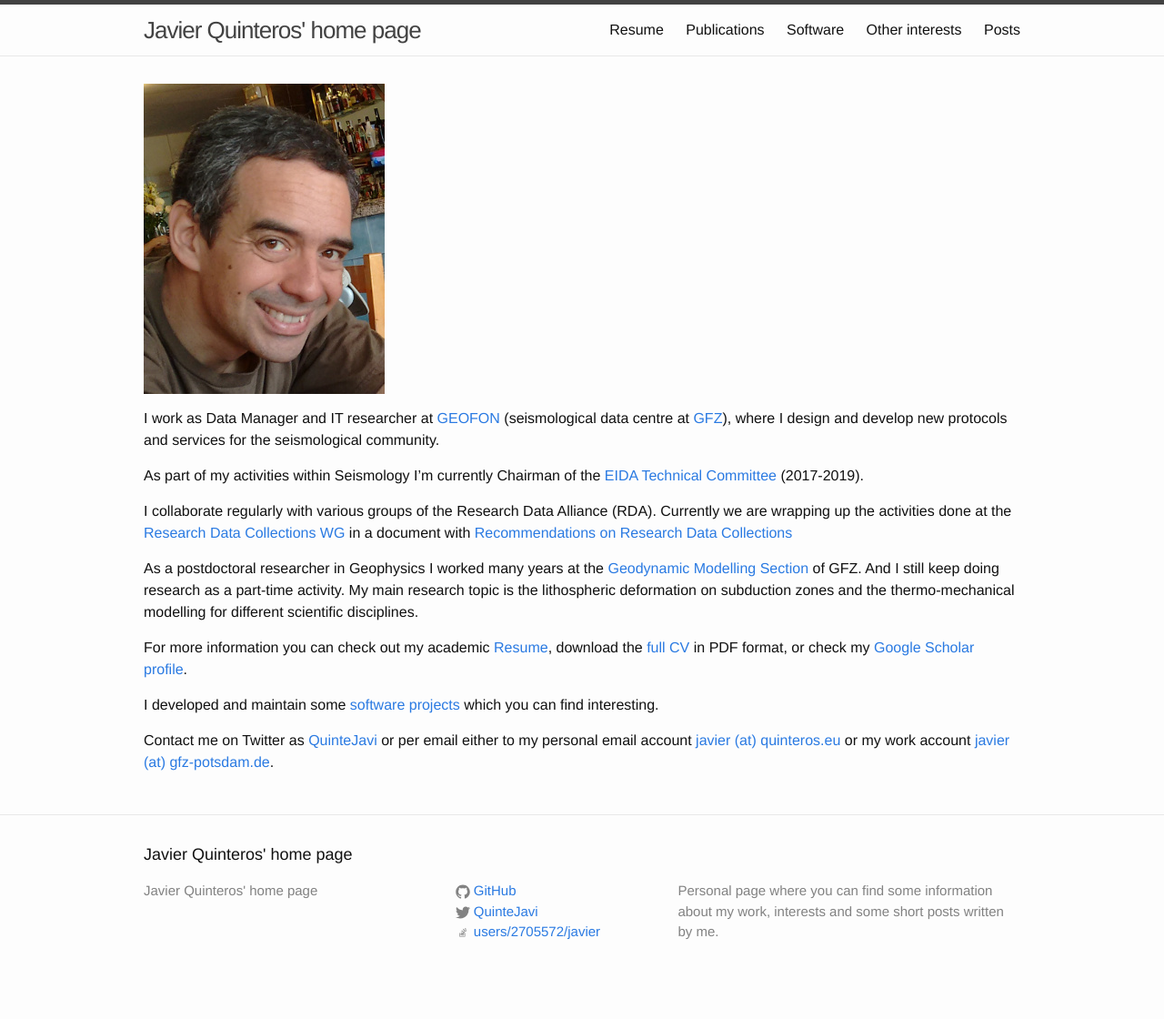
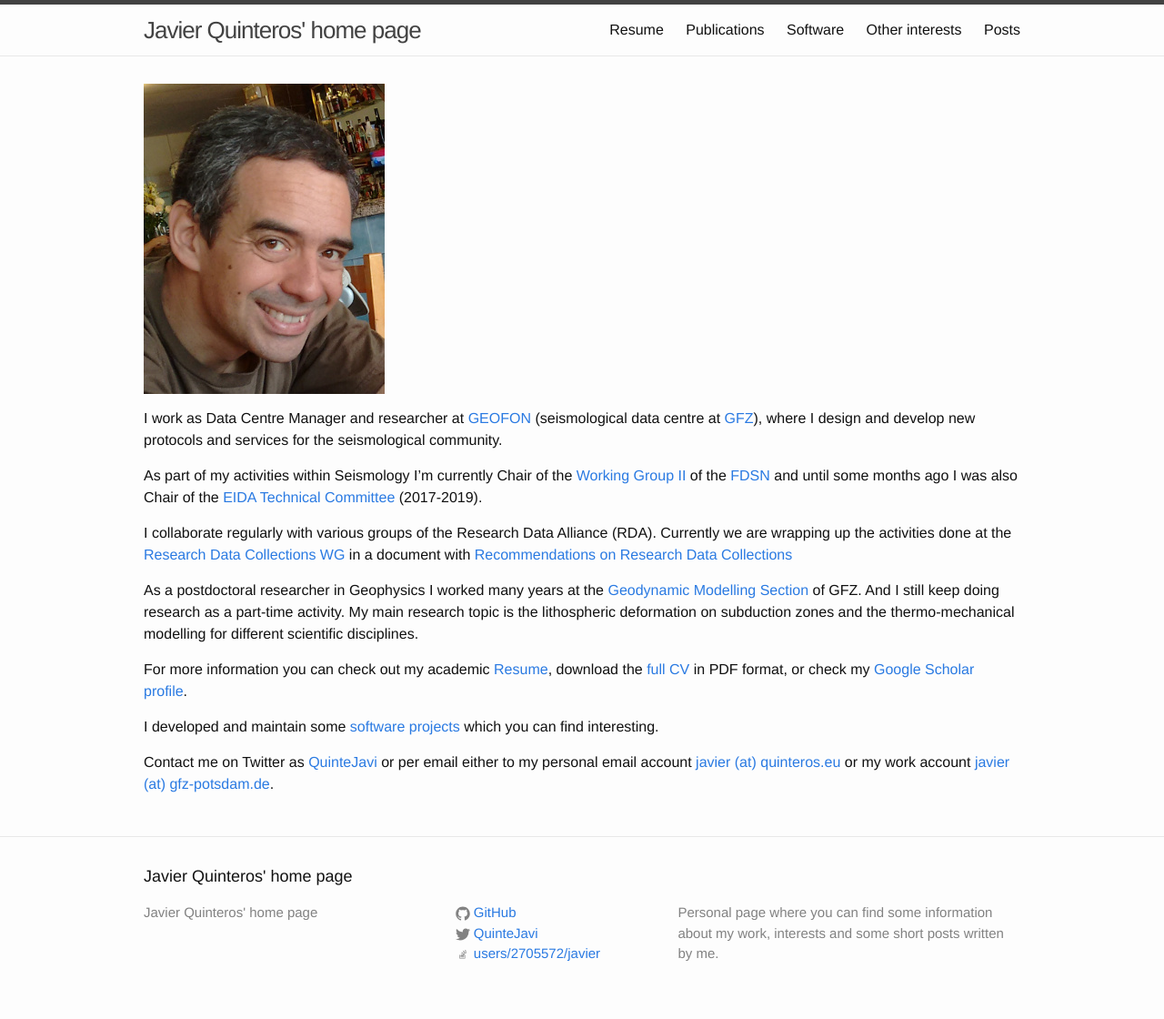
Before and after one commit to javiquinte/javiquinte.github.io, a Jekyll site: the page built from index.md, in a window 1280 px wide. Shown: the whole page at 91% size. Built offline with Jekyll 4.4.1, drawn with Linux system fonts in a browser that asks for light colours; before the commit the page ends 1096 px from its top, so only the background shows below that.

Commit message:
Include the Chair position at FDSN

```diff
--- a/index.md
+++ b/index.md
@@ -4,13 +4,15 @@ layout: default
 
 ![Profile photo]({{ site.baseurl }}/img/javier.jpg)
 
-I work as Data Manager and IT researcher at
+I work as Data Centre Manager and researcher at
 [GEOFON](http://geofon.gfz-potsdam.de) (seismological data centre at
 [GFZ](http://www.gfz-potsdam.de)), where I design and develop new protocols
 and services for the seismological community.
 
-As part of my activities within Seismology I'm currently Chairman of the
-[EIDA Technical Committee][ETC] (2017-2019).
+As part of my activities within Seismology I'm currently Chair of the
+[Working Group II](https://www.fdsn.org/wg/wgII/) of the [FDSN](https://www.fdsn.org/)
+and until some months ago I was also Chair of the [EIDA Technical Committee][ETC]
+(2017-2019).
 
 I collaborate regularly with various groups of the Research Data Alliance (RDA).
 Currently we are wrapping up the activities done at the [Research Data Collections WG][RDA-DCWG] in a document
```
